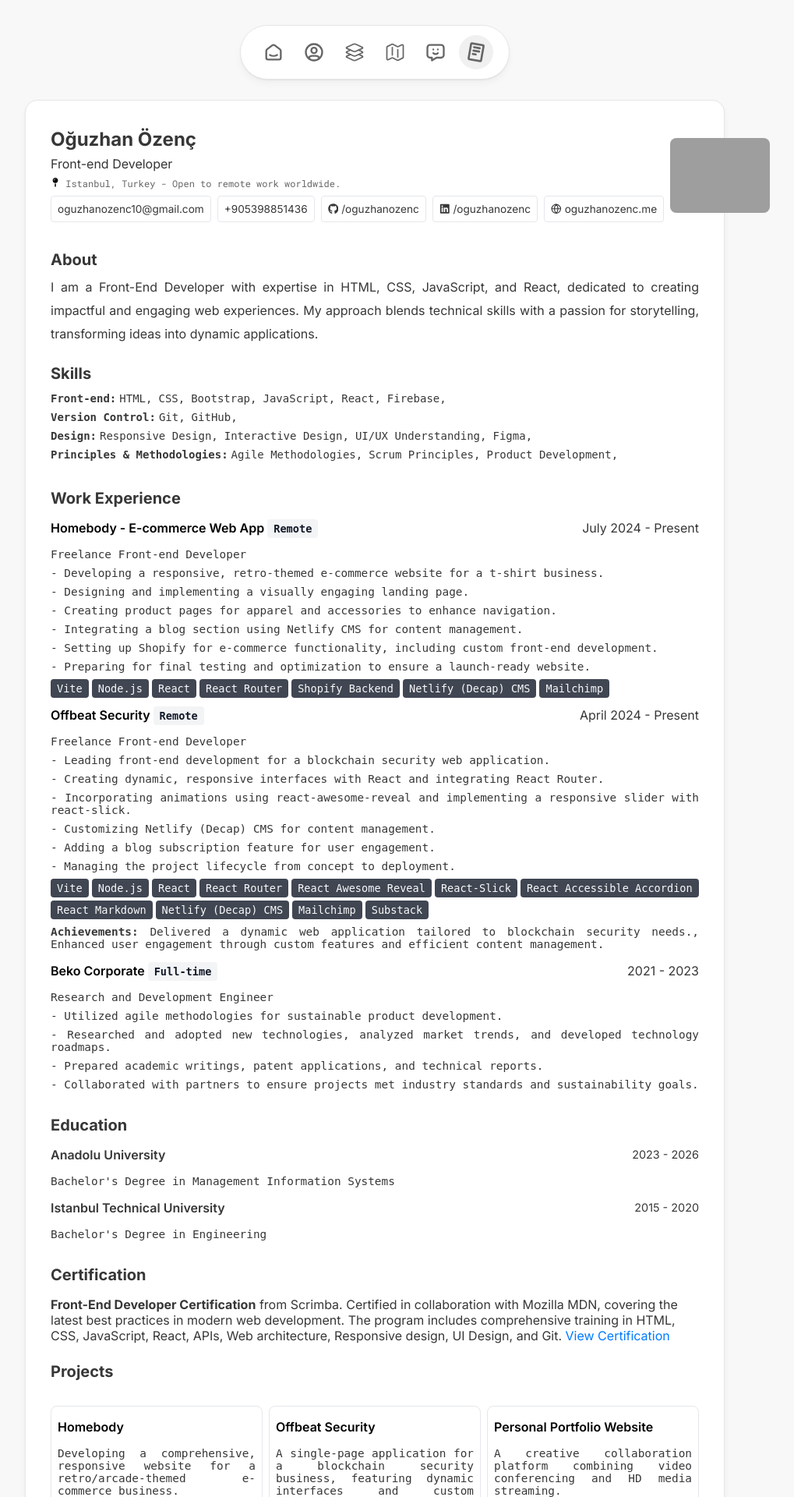
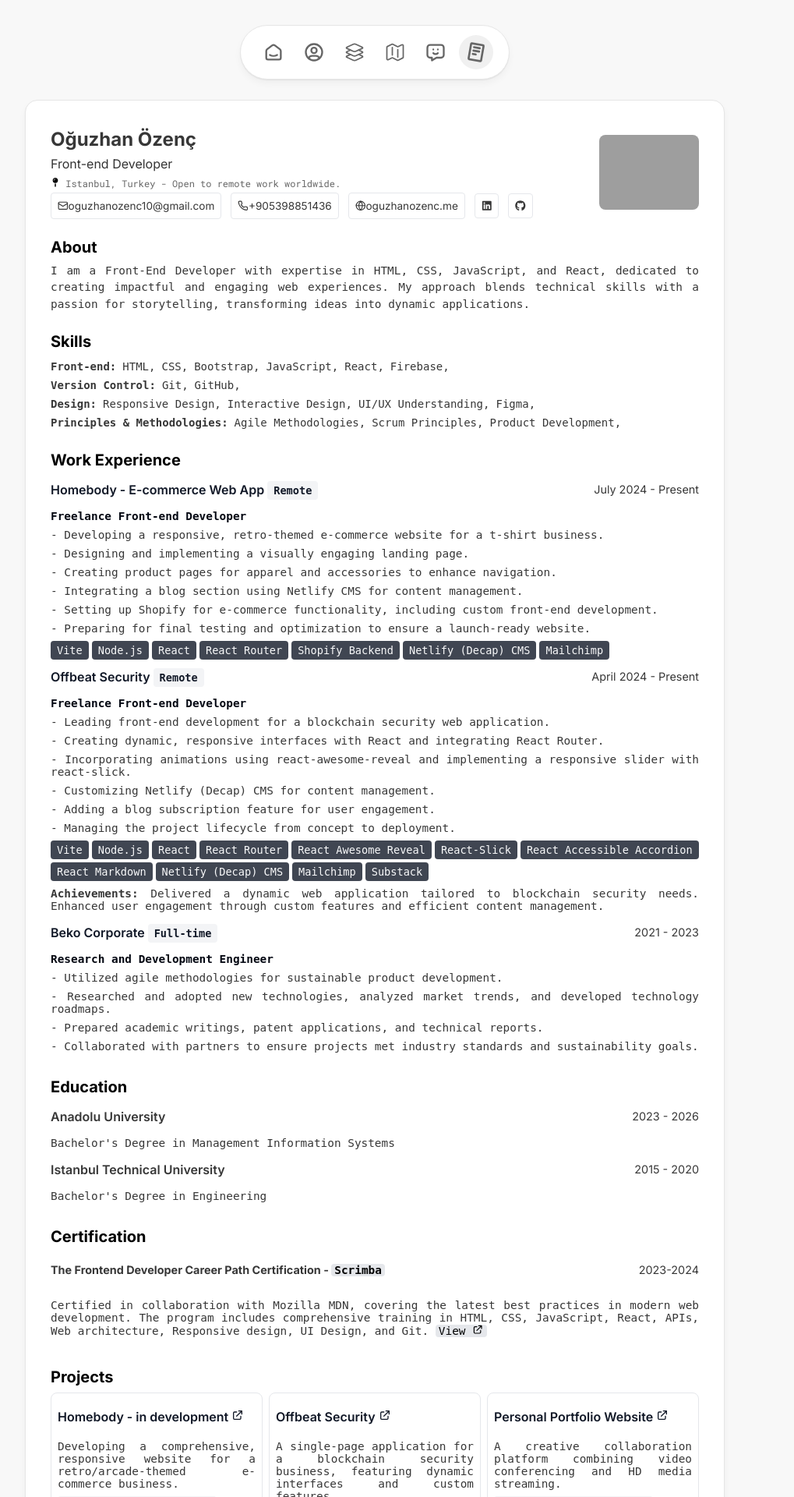
Before and after one commit to oguzhanozenc/oguzhanozenc.me, a React (Vite) app: page /resume in a window 1280 px wide. Shown: the top 1920 px of the page at 78% size, without its empty margins (159-1178 px from the left). Built offline with nearby package versions, Linux system fonts and the light colour scheme; grey boxes are pictures that could not be loaded.

Commit message:
updating the styles of resume section

```diff
--- a/src/App.jsx
+++ b/src/App.jsx
@@ -1,4 +1,4 @@
-import { BrowserRouter, Route, Routes } from "react-router-dom";
+import { BrowserRouter, Route, Routes, useLocation } from "react-router-dom";
 import { AnimatePresence, motion } from "framer-motion";
 import Navbar from "./components/Navbar";
 import Header from "./components/Header";
@@ -69,7 +69,7 @@ function App() {
                     <ProjectPage />
                   </AnimateContent>
                 }
-              />{" "}
+              />
               <Route
                 path="/resume"
                 element={
@@ -79,15 +79,17 @@ function App() {
                 }
               />
             </Routes>
-          </AnimatePresence>{" "}
-          <Footer />
+          </AnimatePresence>
+          <ConditionalFooter />
         </main>
       </div>
     </BrowserRouter>
   );
 }
 
-const AnimateContent = ({ children }) => (
+const AnimateContent = ({ children }) => {
+  const location = useLocation();
+  return (
     <motion.div
       key={location.pathname}
       initial={{ opacity: 0 }}
@@ -98,5 +100,11 @@ const AnimateContent = ({ children }) => (
       {children}
     </motion.div>
   );
+};
+
+const ConditionalFooter = () => {
+  const location = useLocation();
+  return location.pathname !== "/resume" ? <Footer /> : null;
+};
 
 export default App;
--- a/src/components/Resume.jsx
+++ b/src/components/Resume.jsx
@@ -4,6 +4,7 @@ import "../css/Resume.css";
 import { FaGithub, FaLinkedin, FaMapPin } from "react-icons/fa";
 import { RiTwitterLine } from "react-icons/ri";
 import { LuGlobe, LuMail, LuPhone } from "react-icons/lu";
+import { HiOutlineExternalLink } from "react-icons/hi";
 
 export default function Resume() {
   const {
@@ -32,7 +33,7 @@ export default function Resume() {
         return <FaGithub />;
       case "Twitter":
         return <RiTwitterLine />;
-      case "Website":
+      case "portfolio":
         return <LuGlobe />;
       default:
         return null;
@@ -63,12 +64,22 @@ export default function Resume() {
                     href={
                       social.title === "email"
                         ? `mailto:${social.shorturl}`
+                        : social.title === "phone"
+                        ? `tel:${social.shorturl}`
                         : social.url
                     }
                     target="_blank"
                     rel="noopener noreferrer"
                   >
-                    {renderSocialIcon(social.title)} {social.shorturl}
+                    {social.title === "email" ||
+                    social.title === "phone" ||
+                    social.title === "portfolio" ? (
+                      <>
+                        {renderSocialIcon(social.title)} {social.shorturl}
+                      </>
+                    ) : (
+                      renderSocialIcon(social.title)
+                    )}
                   </a>
                 </li>
               ))}
@@ -101,14 +112,14 @@ export default function Resume() {
         {workExperience.map((experience, index) => (
           <div key={index} className="experience">
             <div className="experience-info">
-              <p id="project-name">
+              <p id="experience-name">
                 {experience.company}{" "}
                 <span className="worktype">{experience.type}</span>{" "}
               </p>{" "}
               <p>{experience.date}</p>
             </div>
             <div className="experience-details">
-              <p>{experience.position}</p>
+              <p className="experience-role">{experience.position}</p>
               {experience.responsibilities.map((responsibility, idx) => (
                 <p key={idx}>- {responsibility}</p>
               ))}
@@ -125,7 +136,7 @@ export default function Resume() {
                 experience.achievements.length > 0 && (
                   <p>
                     <strong>Achievements:</strong>{" "}
-                    {experience.achievements.join(", ")}
+                    {experience.achievements.join(` `)}
                   </p>
                 )}
             </div>
@@ -146,16 +157,31 @@ export default function Resume() {
       </div>{" "}
       <div className="resume-certification">
         <h2 className="resume-sectiontitle">Certification</h2>
-        <p>
-          <strong>{certification.title}</strong> from {certification.provider}.{" "}
+        <div className="certification-info">
+          <p>
+            <strong>
+              {" "}
+              {certification.title} -{" "}
+              <a
+                href={certification.provider}
+                target="_blank"
+                rel="noopener noreferrer"
+              >
+                Scrimba
+              </a>{" "}
+            </strong>
+          </p>
+          <p>{certification.date}</p>
+        </div>
+        <p className="certificate-desc">
           {certification.description}{" "}
           <a
             href={certification.link}
             target="_blank"
             rel="noopener noreferrer"
           >
-            View Certification
-          </a>
+            View <HiOutlineExternalLink />
+          </a>{" "}
         </p>
       </div>
       <div className="resume-projectssection">
@@ -163,7 +189,18 @@ export default function Resume() {
         <div className="resume-projects">
           {projects.map((project, index) => (
             <div key={index} className="project">
-              <p id="project-name">{project.name}</p>
+              <div className="project-info">
+                <p>
+                  <a
+                    href={project.link}
+                    target="_blank"
+                    rel="noopener noreferrer"
+                    id="project-name"
+                  >
+                    {project.name} <HiOutlineExternalLink />
+                  </a>
+                </p>
+              </div>
               <p>{project.description}</p>
 
               {project.technologiesUsed.length > 0 && (
--- a/src/components/resumeData.json
+++ b/src/components/resumeData.json
@@ -37,26 +37,27 @@
     }
   ],
   "certification": {
-    "title": "Front-End Developer Certification",
-    "provider": "Scrimba",
+    "title": "The Frontend Developer Career Path Certification",
+    "date": "2023-2024",
+    "provider": "https://v2.scrimba.com/the-frontend-developer-career-path-c0j",
     "description": "Certified in collaboration with Mozilla MDN, covering the latest best practices in modern web development. The program includes comprehensive training in HTML, CSS, JavaScript, React, APIs, Web architecture, Responsive design, UI Design, and Git.",
-    "link": "https://scrimba.com/certificate"
+    "link": "https://scrimba.com/certificate/uLzBgDcK/gfrontend"
   },
   "socialMedia": [
     {
-      "title": "Email",
+      "title": "email",
       "shorturl": "oguzhanozenc10@gmail.com",
       "url": "mailto:oguzhanozenc10@gmail.com"
     },
     {
-      "title": "Phone",
+      "title": "phone",
       "shorturl": "+905398851436",
       "url": "tel:+905398851436"
     },
     {
-      "title": "GitHub",
-      "shorturl": "/oguzhanozenc",
-      "url": "https://github.com/oguzhanozenc"
+      "title": "portfolio",
+      "shorturl": "oguzhanozenc.me",
+      "url": "https://oguzhanozenc.me/"
     },
     {
       "title": "LinkedIn",
@@ -64,9 +65,9 @@
       "url": "https://www.linkedin.com/in/oguzhanozenc/"
     },
     {
-      "title": "Website",
-      "shorturl": "oguzhanozenc.me",
-      "url": "https://oguzhanozenc.me/"
+      "title": "GitHub",
+      "shorturl": "/oguzhanozenc",
+      "url": "https://github.com/oguzhanozenc"
     }
   ],
   "workExperience": [
@@ -153,7 +154,8 @@
   ],
   "projects": [
     {
-      "name": "Homebody",
+      "name": "Homebody - in development",
+      "link": "https://homebodyapp.netlify.app/",
       "description": "Developing a comprehensive, responsive website for a retro/arcade-themed e-commerce business.",
       "role": "Lead Frontend Developer",
       "technologiesUsed": [
@@ -166,12 +168,14 @@
     },
     {
       "name": "Offbeat Security",
+      "link": "https://offbeatsecurity.xyz/",
       "description": "A single-page application for a blockchain security business, featuring dynamic interfaces and custom features.",
       "role": "Lead Frontend Developer",
       "technologiesUsed": ["Vite", "React", "Node.js", "Netlify (Decap) CMS"]
     },
     {
       "name": "Personal Portfolio Website",
+      "link": "https://oguzhanozenc.me/",
       "description": "A creative collaboration platform combining video conferencing and HD media streaming.",
       "role": "Lead Frontend Developer",
       "technologiesUsed": ["TypeScript", "React", "Node.js", "GraphQL"]
--- a/src/css/Resume.css
+++ b/src/css/Resume.css
@@ -1,9 +1,19 @@
 @import url("https://fonts.googleapis.com/css2?family=Roboto+Mono:ital,wght@0,100..700;1,100..700&display=swap");
 
 .resume-section {
+  display: flex;
+  flex-direction: column;
+  justify-content: space-between;
+  align-items: stretch;
   padding: 2rem;
   color: #373737;
   font-family: "Inter", sans-serif;
+  margin: 0 auto;
+}
+
+.resume-section a:hover {
+  text-decoration: underline;
+  transition: all 300ms ease;
 }
 
 .resume-introsection {
@@ -11,7 +21,6 @@
   flex-direction: row;
   justify-content: space-between;
   align-items: center;
-  margin-bottom: 2rem;
 }
 
 .intro-info {
@@ -59,23 +68,12 @@
 
 .resume-contact ul {
   display: flex;
+  flex-wrap: wrap;
   justify-content: flex-start;
   align-items: center;
   padding: 0;
   list-style: none;
-  margin: 0.25rem 0;
-}
-
-.resume-contact ul li {
-  margin-right: 0.5rem;
-  border: 1px solid #e5e7eb;
-  border-radius: 0.25rem;
-  transition: all 300ms ease;
-}
-
-.resume-contact ul li:hover {
-  background-color: #edebeb;
-  color: #000;
+  gap: 0.25rem;
 }
 
 .resume-contact ul li a {
@@ -86,23 +84,32 @@
   padding: 0.5rem;
   text-decoration: none;
   color: #373737;
+  margin-right: 0.5rem;
+  border: 1px solid #e5e7eb;
+  border-radius: 0.25rem;
+  transition: all 300ms ease;
 }
 
-.resume-contact ul li a svg {
-  margin-right: 0.25rem;
+.resume-contact ul li a:hover {
+  background-color: #edebeb;
+  color: #000;
 }
 
 .resume-sectiontitle {
   font-size: 1.25rem;
   padding: 0;
   margin: 1.5rem 0 0.5rem 0;
+  color: #000;
 }
 
 .resume-about p {
-  line-height: 1.875;
+  line-height: 1.5;
   padding: 0;
   margin: 0;
   text-align: justify;
+  font-family: "SF Mono", SFMono-Regular, ui-monospace, "DejaVu Sans Mono",
+    Menlo, Consolas, monospace;
+  font-size: 0.9rem;
 }
 
 .resume-skills {
@@ -115,7 +122,11 @@
 .resume-skill {
   display: flex;
   flex-direction: row;
-  justify-content: center;
+  justify-content: flex-start;
+  gap: 0 0.25rem;
+  margin: 0;
+  padding: 0;
+  flex-wrap: wrap;
   align-items: center;
   font-family: "SF Mono", SFMono-Regular, ui-monospace, "DejaVu Sans Mono",
     Menlo, Consolas, monospace;
@@ -141,23 +152,25 @@
   font-size: 0.875rem;
 }
 
-.resume-certification {
-  margin-top: 2rem;
-}
-
 .resume-certification a {
-  color: #007bff;
+  color: black;
+  background: #e5e7eb;
   text-decoration: none;
+  font-family: "SF Mono", SFMono-Regular, ui-monospace, "DejaVu Sans Mono",
+    Menlo, Consolas, monospace;
+  padding: 0 0.25rem;
+  border-radius: 0.25rem;
 }
 
 .resume-certification a:hover {
   text-decoration: underline;
 }
 
-.resume-workexperience,
-.resume-education,
-.resume-projects {
-  margin-top: 2rem;
+.certificate-desc {
+  font-size: 0.9rem;
+  font-family: "SF Mono", SFMono-Regular, ui-monospace, "DejaVu Sans Mono",
+    Menlo, Consolas, monospace;
+  text-align: justify;
 }
 
 .experience h3,
@@ -169,7 +182,8 @@
 
 .experience-details p,
 .education p,
-.project p {
+.project p,
+.edu-details p {
   margin: 0.5rem 0;
   font-size: 0.9rem;
   font-family: "SF Mono", SFMono-Regular, ui-monospace, "DejaVu Sans Mono",
@@ -189,6 +203,11 @@
 .experience ul li,
 .project ul li {
   font-size: 0.85rem;
+}
+
+.experience-role {
+  color: #030712;
+  font-weight: 600;
 }
 
 .tech {
@@ -211,12 +230,16 @@
   font-weight: bold;
 }
 
-.experience-info {
+.experience-info,
+.certification-info,
+.project-info {
   display: flex;
+  flex-wrap: wrap;
   flex-direction: row;
   justify-content: space-between;
   align-items: center;
   margin: 0.25rem 0;
+  font-size: 0.9rem;
 }
 
 .experience-info p {
@@ -226,7 +249,6 @@
 
 #edu-institution {
   font-size: 1rem;
-
   font-weight: 600;
 }
 
@@ -269,9 +291,25 @@
     Menlo, Consolas, monospace;
 }
 
-#project-name {
+#project-name,
+#experience-name {
   font-family: "Inter", sans-serif;
   font-size: 1rem;
   font-weight: 600;
-  color: black;
+  color: #111827;
+  transition: all 300ms ease;
 }
+
+#project-name:hover {
+  background-color: #e5e7eb;
+}
+
+@media screen and (max-width: 600px) {
+  .resume-introsection {
+    flex-wrap: wrap-reverse;
+  }
+
+  .resume-projects {
+    grid-template-columns: repeat(1, minmax(0, 1fr));
+  }
+}
```
Lines whose indentation alone changed are shown as unchanged.
